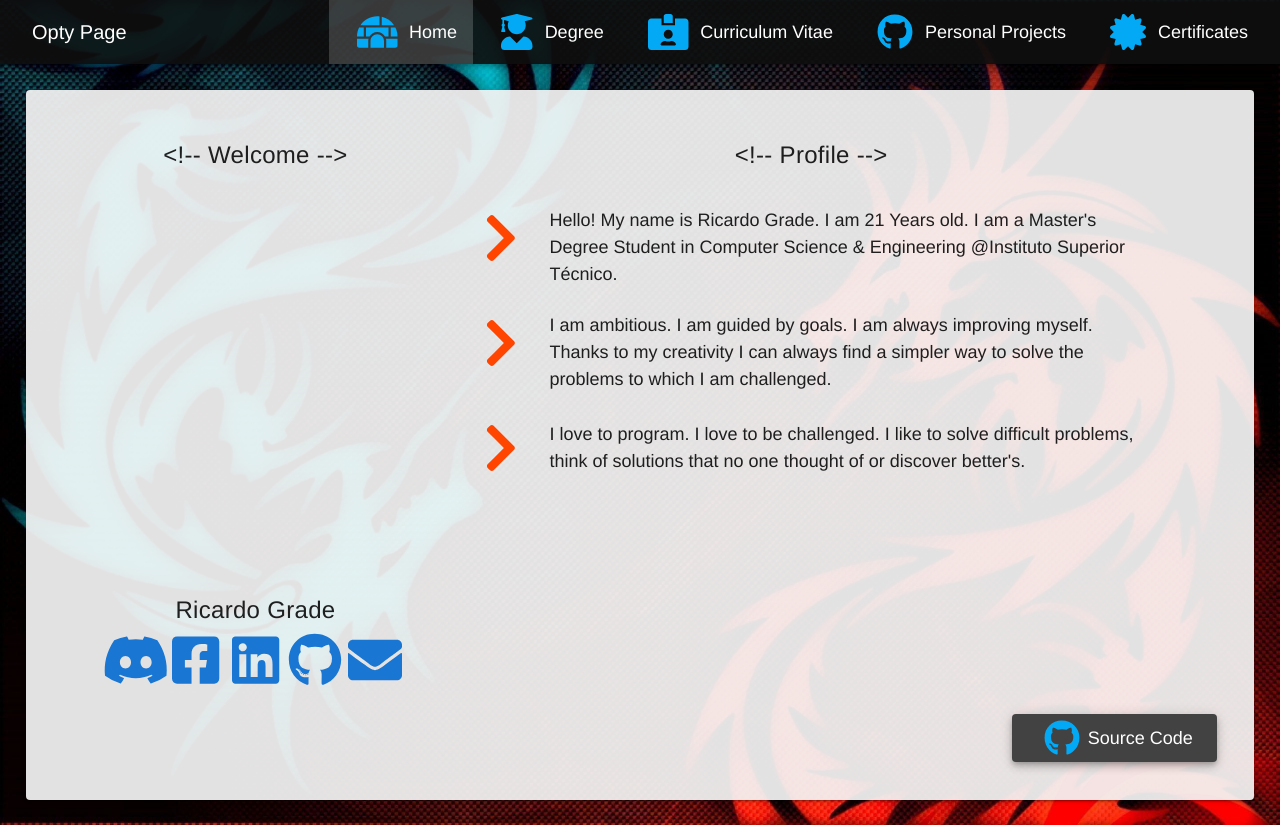
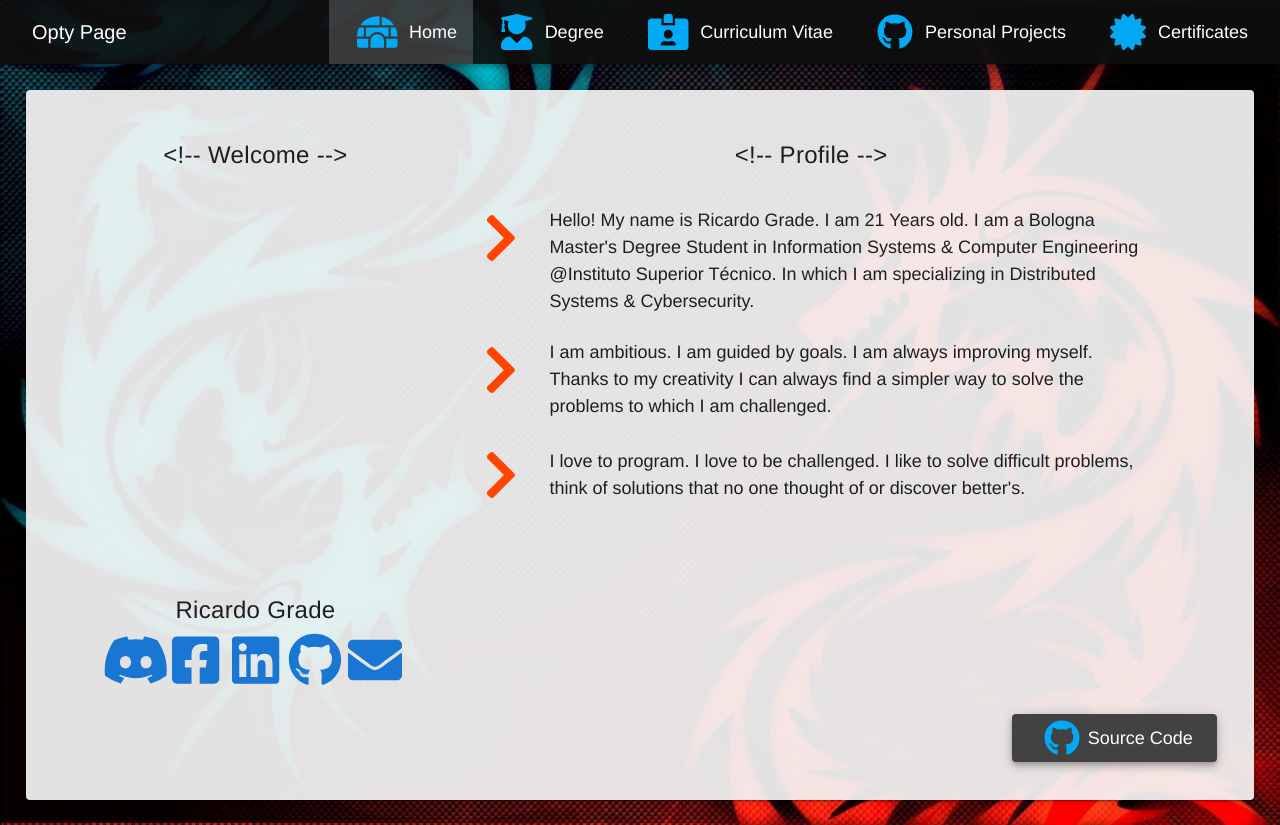
Before and after one commit to Opty1337/Opty-Page, a Vue app: page / in a window 1280 px wide. Built offline with nearby package versions, Linux system fonts and the light colour scheme.

Commit message:
Updated Profile

```diff
--- a/src/views/Home.vue
+++ b/src/views/Home.vue
@@ -72,7 +72,7 @@ export default class Home extends Vue {
   inMobile: boolean = window.innerWidth < 1250;
 
   description: string[] = [
-    "Hello! My name is Ricardo Grade. I am 21 Years old. I am a Master's Degree Student in Computer Science & Engineering @Instituto Superior Técnico.",
+    "Hello! My name is Ricardo Grade. I am 21 Years old. I am a Bologna Master's Degree Student in Information Systems & Computer Engineering @Instituto Superior Técnico. In which I am specializing in Distributed Systems & Cybersecurity.",
     "I am ambitious. I am guided by goals. I am always improving myself. Thanks to my creativity I can always find a simpler way to solve the problems to which I am challenged.",
     "I love to program. I love to be challenged. I like to solve difficult problems, think of solutions that no one thought of or discover better's."
   ];
```
